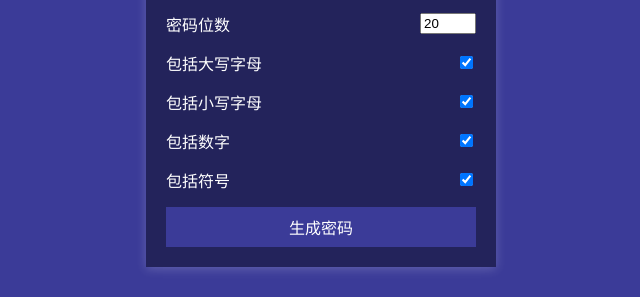
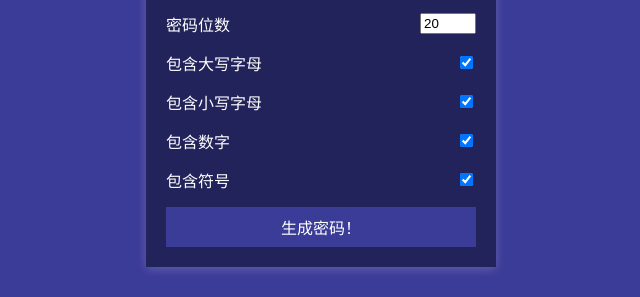
Before and after one commit to thewems/pw, a plain HTML site: page index.html in a window 1280 px wide. Shown: the part 336-633 px from the top of the page, 319-959 px from the left. Drawn offline with Linux system fonts and the light colour scheme; a web font is replaced by a local one.

Commit message:
Update index.html

```diff
--- a/index.html
+++ b/index.html
@@ -22,25 +22,25 @@
           <input type="number" id="length" min="4" max="20" value="20">
         </div>
         <div class="setting">
-          <label>包括大写字母</label>
+          <label>包含大写字母</label>
           <input type="checkbox" id="uppercase" checked>
         </div>
         <div class="setting">
-          <label>包括小写字母</label>
+          <label>包含小写字母</label>
           <input type="checkbox" id="lowercase" checked>
         </div>
         <div class="setting">
-          <label>包括数字</label>
+          <label>包含数字</label>
           <input type="checkbox" id="numbers" checked>
         </div>
         <div class="setting">
-          <label>包括符号</label>
+          <label>包含符号</label>
           <input type="checkbox" id="symbols" checked>
         </div>
       </div>
 
       <button class="btn btn-large" id="generate">
-        生成密码
+        生成密码！
       </button>
     </div>
     <script src="script.js"></script>
```
